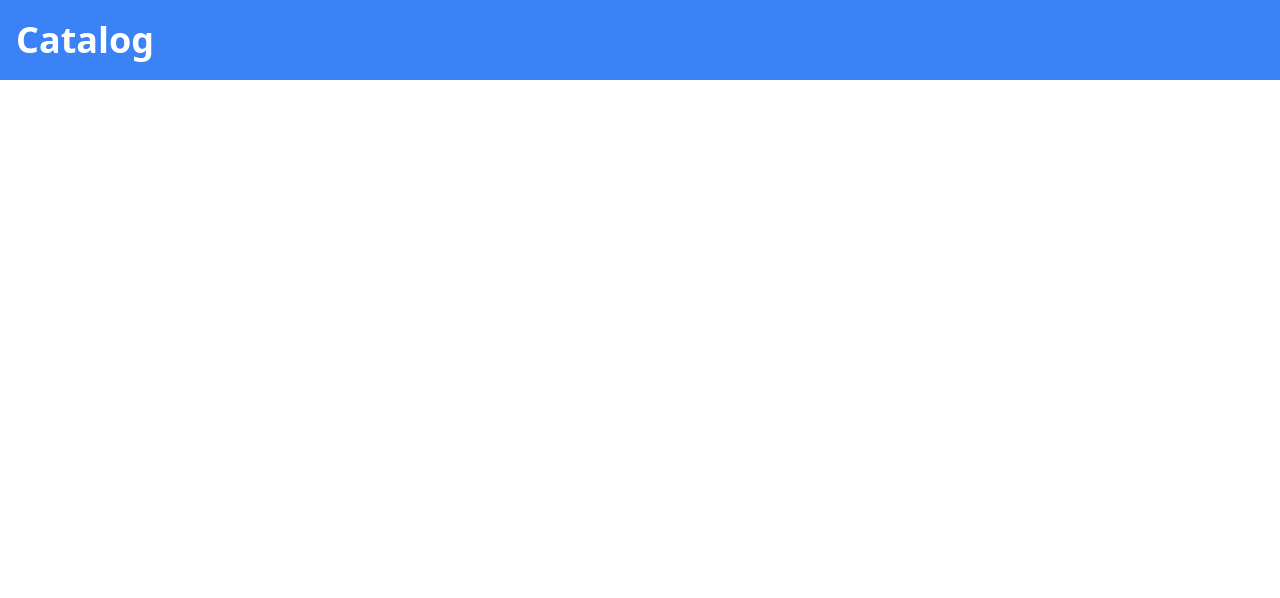
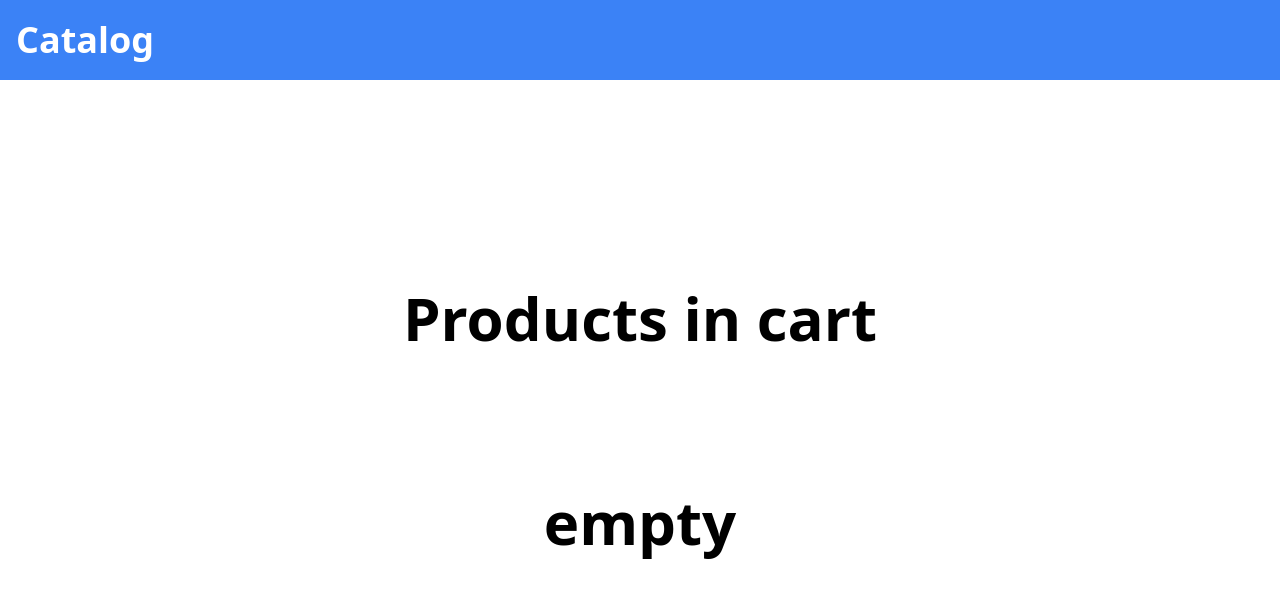
Before and after one commit to kusaXD/internet-shop, a React (Create React App) app: page /cart in a window 1280 px wide. Shown: the top 598 px of the page. Built offline with nearby package versions, Linux system fonts and the light colour scheme.

Commit message:
added conditional rendering

```diff
--- a/src/Components/ProductItem.jsx
+++ b/src/Components/ProductItem.jsx
@@ -6,7 +6,7 @@ function ProductItem({ product }) {
 
   return (
     <div className="shadow-lg rounded-md w-96 h-52 flex flex-col justify-center items-center m-5">
-      <div className="w-80 h-48">
+      <div className=" w-80 h-48">
         <section className="flex justify-center items-center flex-col">
           <h2 className="font-bold text-3xl mt-5">{product.name}</h2>
           <p className="text-neutral-500 text-2xl mt-4">
--- a/src/Pages/Cart.jsx
+++ b/src/Pages/Cart.jsx
@@ -9,7 +9,9 @@ function Cart() {
   return (
     <div>
       <HeaderShop title={"Catalog"} link={"/"} />
-      <div className="flex flex-col items-center mt-72">
+      <h2 className="text-6xl font-bold text-center mt-52">Products in cart</h2>
+      {cart.length > 0 ? (
+        <div className="flex flex-col items-center mt-12">
           {cart.map((item) => (
             <div className="w-3/4 h-28 flex justify-between items-center p-3 rounded-lg m-4 text-4xl shadow-xl font-bold">
               <h3>{item.name}</h3>
@@ -17,6 +19,9 @@ function Cart() {
             </div>
           ))}
         </div>
+      ) : (
+        <h2 className="text-6xl font-bold text-center mt-36">empty</h2>
+      )}
     </div>
   );
 }
```
Lines whose indentation alone changed are shown as unchanged.
